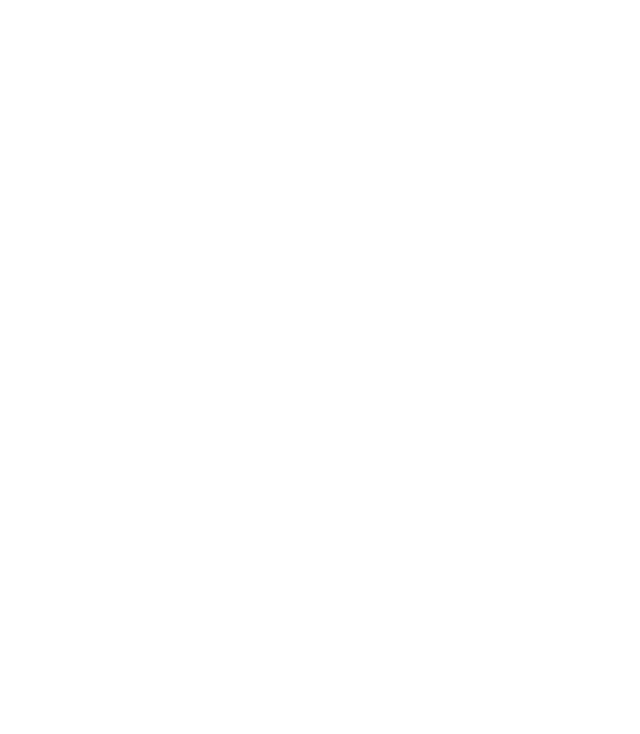
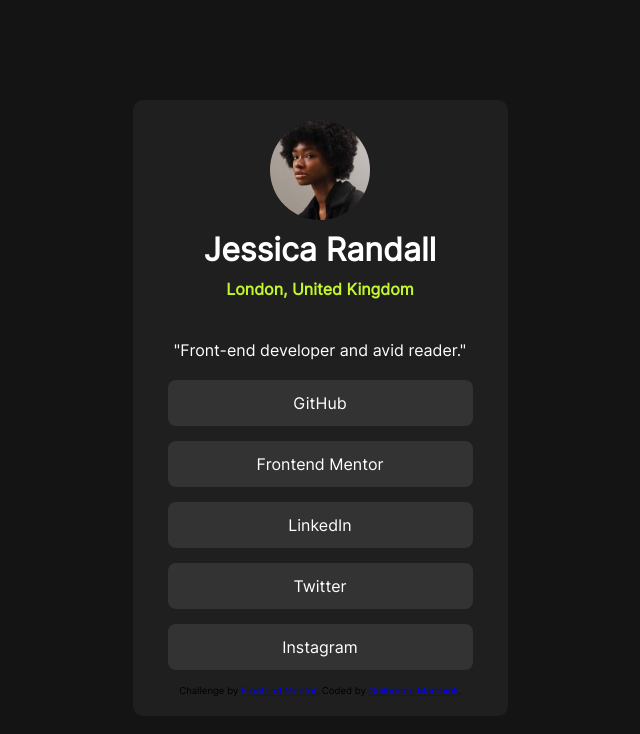
Before and after one commit to GuilhermeMarchioli/Social-Links-Profile, a plain HTML site: page index.html in a window 1280 px wide. Shown: the whole page, without its empty margins (320-960 px from the left). Drawn offline with Linux system fonts and the light colour scheme.

Commit message:
Project End

```diff
--- a/index.html
+++ b/index.html
@@ -4,15 +4,29 @@
     <meta charset="UTF-8">
     <meta name="viewport" content="width=device-width, initial-scale=1.0">
     <title>Frontend Mentor | Social Links Profile</title>
+    <link rel="shortcut icon" href="assets/images/favicon-32x32.png" type="image/x-icon">
+    <link rel="stylesheet" href="styles/style.css">
 </head>
 <body>
     <main>
-        <section id="profile ">
+        <section id="profile">
+            <img src="assets/images/avatar-jessica.jpeg" alt="Profile Avatar" width="100px">
+            <h1>Jessica Randall</h1>
+            <h2>London, United Kingdom</h2>
+        </section>
+        <section id="links">
+            <p>"Front-end developer and avid reader."</p>
+            <a href="https://github.com/" target="_blank">GitHub</a>
+            <a href="https://www.frontendmentor.io/home" target="_blank">Frontend Mentor</a>
+            <a href="https://br.linkedin.com/" target="_blank">LinkedIn</a>
+            <a href="https://x.com/?mx=2" target="_blank">Twitter</a>
+            <a href="https://www.instagram.com/" target="_blank">Instagram</a>
+        </section>
+        <div class="attribution">
+            Challenge by <a href="https://www.frontendmentor.io?ref=challenge" target="_blank">Frontend Mentor</a>.
+            Coded by <a href="https://github.com/GuilhermeMarchioli"> Guilherme Marchioli</a>.
+          </div>
+    </main>
 
-        </section>
-        <section>
-
-        </section>
-    </main>
 </body>
 </html>
--- /dev/null
+++ b/styles/style.css
@@ -0,0 +1,95 @@
+@charset "Utf-8";
+
+* {
+    padding: 0px;
+    margin: 0px;
+    box-sizing: border-box;
+}
+
+@font-face {
+    font-family: 'Inter';
+    src: url('../assets/fonts/Inter-VariableFont_slnt\,wght.ttf') format('truetype');
+    font-weight: normal;
+}
+
+:root {
+    /* COLORS: */
+    --green: #c4f729;
+    --withe: #ffffff;
+    --light-grey: #333333;
+    --grey: #1f1f1f;
+    --dark-grey: #141414;
+    /* FONTS: */
+    --font-normal: 'Inter';
+}
+
+body {
+    display: flex;
+    background-color: var(--dark-grey);
+    justify-content: center;
+    align-items: center;
+    font-family: var(--font-normal);
+}
+
+main {
+    width: 375px;
+    margin-top: 100px;
+    margin-bottom: 150px;
+    background-color: var(--grey);
+    border-radius: 10px;
+    padding: 20px;
+}
+
+section#profile > img {
+    display: block;
+    margin: auto;
+    border-radius: 100px;
+}
+
+section#profile {
+    height: 200px;
+    width: 100%;
+}
+
+section#profile > h1 {
+    text-align: center;
+    color: var(--withe);
+    margin: 10px;
+    font-size: 2em;
+}
+
+section#profile > h2 {
+    text-align: center;
+    color: var(--green);
+    margin: 10px;
+    font-size: 1em;
+    font-weight: bolder;
+}
+
+section#links > p {
+    text-align: center;
+    margin: 20px;
+    color: var(--withe);
+}
+
+section#links a {
+    display: block;
+    text-align: center;
+    background-color: var(--light-grey);
+    color: var(--withe);
+    text-decoration: none;
+    margin: 15px;
+    padding: 13px;
+    border-radius: 8px;
+}
+
+section#links a:hover {
+    background-color: var(--green);
+    color: var(--dark-grey);
+    transition-duration: 1s;
+}
+
+.attribution {
+    text-align: center;
+    font-size: 0.6em;
+}
```
